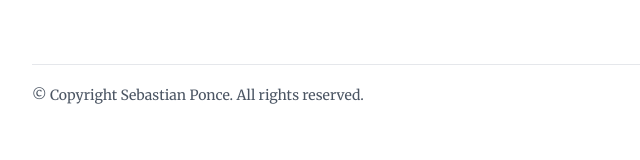
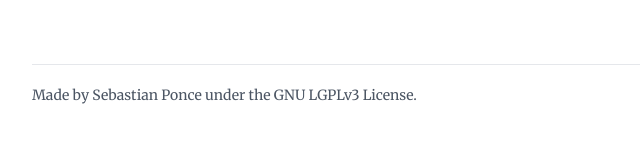
Before and after one commit to sebaspv/sebastian, a Gatsby site: page /components/Footer in a window 1280 px wide. Shown: the full height of the page, 0-640 px from the left. Built offline with nearby package versions, Linux system fonts and the light colour scheme; Gatsby itself is replaced by a stand-in of ours; a web font is replaced by a local one.

Commit message:
added license

```diff
--- a/src/pages/components/Footer.js
+++ b/src/pages/components/Footer.js
@@ -5,7 +5,7 @@
         <div className="px-4 pt-16 mx-auto sm:max-w-xl md:max-w-full lg:max-w-screen-xl md:px-24 lg:px-8">
             <div className="flex flex-col-reverse justify-between pt-5 pb-10 border-t lg:flex-row">
                 <p className="text-sm text-gray-600">
-                    © Copyright Sebastian Ponce. All rights reserved.
+                    Made by Sebastian Ponce under the GNU LGPLv3 License.
                 </p>
                 <ul className="flex flex-col mb-3 space-y-2 lg:mb-0 sm:space-y-0 sm:space-x-5 sm:flex-row">
                     <li>
```
Also changed, not shown: 1 other file.
